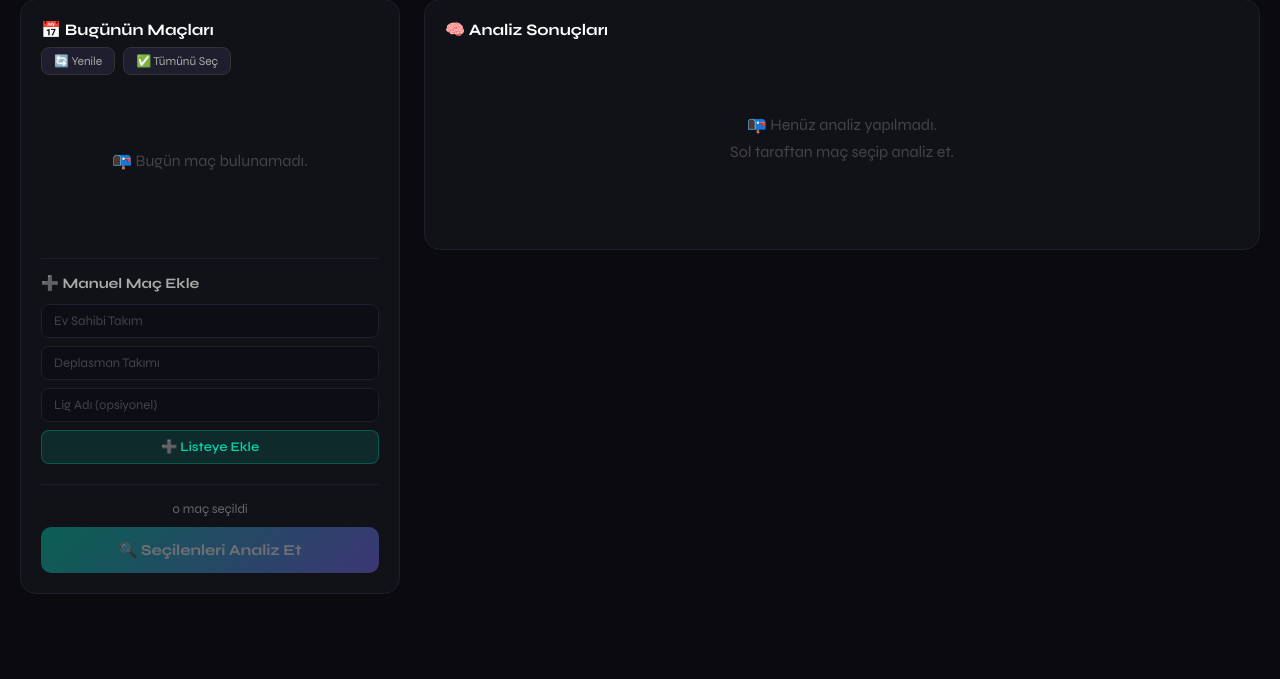
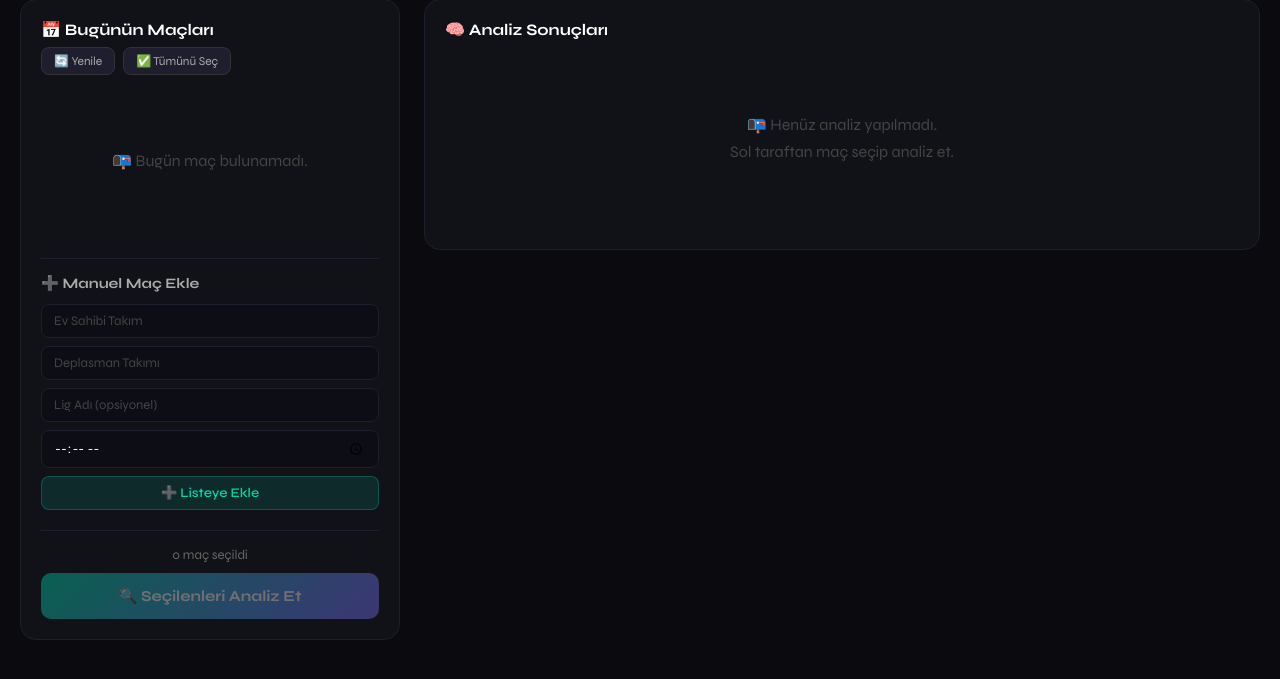
Before and after one commit to bahistavsiyesi-spec/betiq-analyzer, a Flask app: page / in a window 1280 px wide. Shown: the part 101-780 px from the top of the page. Run offline with Flask 3, Linux system fonts and the light colour scheme; data that the repository does not hold is empty.

Commit message:
Update index.html

```diff
--- a/frontend/templates/index.html
+++ b/frontend/templates/index.html
@@ -18,10 +18,8 @@
                 </div>
             </div>
         </header>
-
         <main class="main-content">
             <div class="two-column">
-
                 <!-- SOL: Maç Seçimi -->
                 <div class="left-panel">
                     <div class="panel-header">
@@ -31,14 +29,12 @@
                             <button id="selectAll" class="btn-secondary">✅ Tümünü Seç</button>
                         </div>
                     </div>
-
                     <div id="fixturesList">
                         <div class="loading-fixtures">
                             <div class="spinner"></div>
                             <span>Maçlar yükleniyor...</span>
                         </div>
                     </div>
-
                     <!-- Manuel Maç Ekleme -->
                     <div class="manual-section">
                         <h3>➕ Manuel Maç Ekle</h3>
@@ -46,11 +42,11 @@
                             <input type="text" id="homeTeam" placeholder="Ev Sahibi Takım" class="input-field">
                             <input type="text" id="awayTeam" placeholder="Deplasman Takımı" class="input-field">
                             <input type="text" id="leagueName" placeholder="Lig Adı (opsiyonel)" class="input-field">
+                            <input type="time" id="matchTime" class="input-field">
                             <button id="addManual" class="btn-add">➕ Listeye Ekle</button>
                         </div>
                         <div id="manualList"></div>
                     </div>
-
                     <!-- Analiz Butonu -->
                     <div class="analyze-section">
                         <div id="selectedCount" class="selected-count">0 maç seçildi</div>
@@ -59,7 +55,6 @@
                         </button>
                     </div>
                 </div>
-
                 <!-- SAĞ: Analiz Sonuçları -->
                 <div class="right-panel">
                     <div class="panel-header">
@@ -73,11 +68,9 @@
                         </div>
                     </div>
                 </div>
-
             </div>
         </main>
     </div>
-
     <script src="/static/js/app.js"></script>
 </body>
 </html>
```
